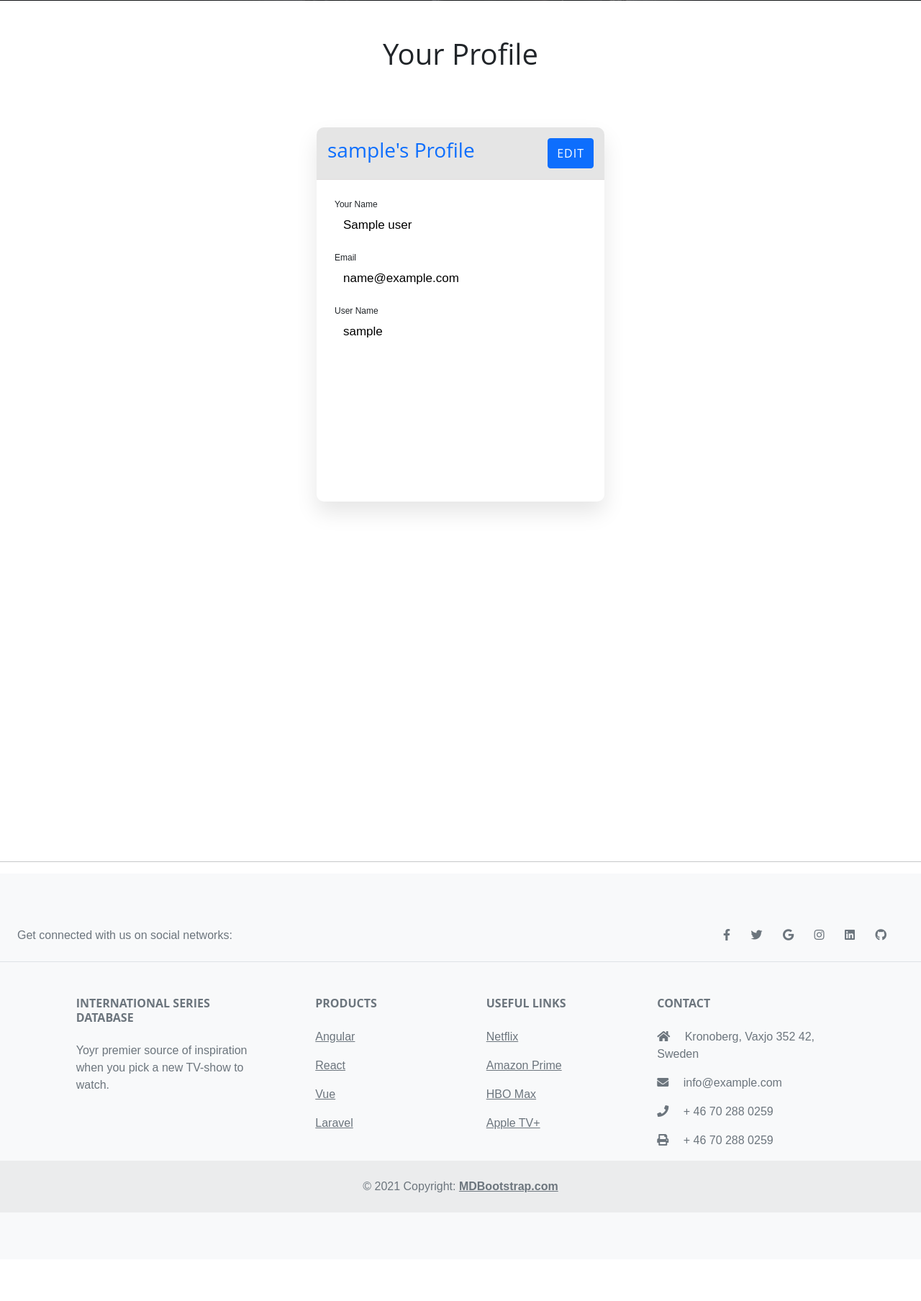
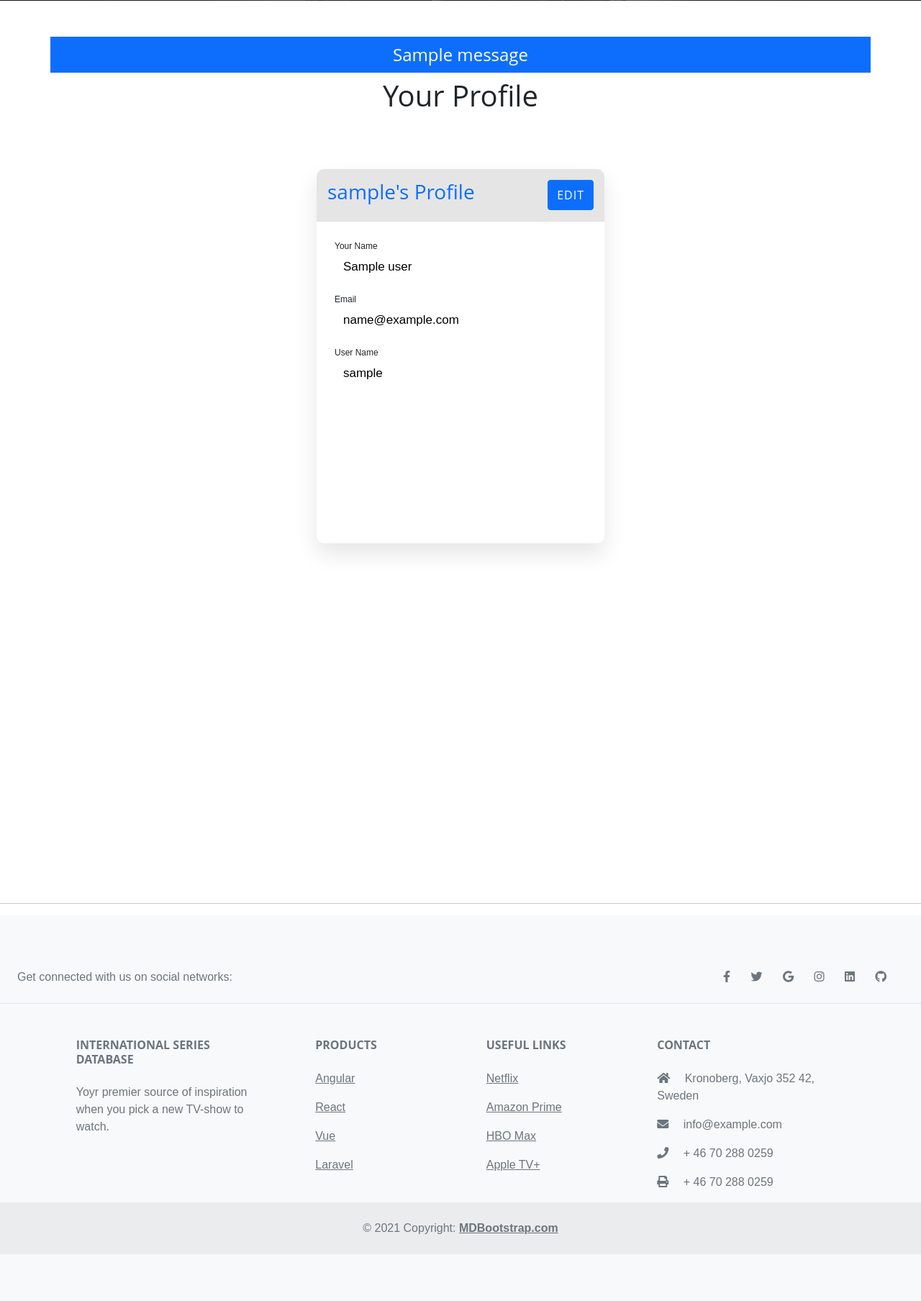
Before and after one commit to SebastianTirsen/MS-3-seriesdb, a Flask app: page /profile/1 in a window 1280 px wide. Shown: the part 627-2435 px from the top of the page at 72% size. Before the commit the page ends 2312 px from the top, so only its background shows below. Run offline with Flask 2, Linux system fonts and the light colour scheme; the visitor is signed in with stand-in values (Sample User, id 1); one stand-in notice (Sample message) is shown; a database or web service that is not in the repository returns one stand-in record (values such as "Sample title"); some libraries are stand-ins or nearby versions.

Commit message:
Added flash message to profile page.

```diff
--- a/templates/profile.html
+++ b/templates/profile.html
@@ -1,5 +1,19 @@
 {% extends "base.html" %}
 {% block content %}
+
+<section>
+    <!-- flash messages -->
+    {% with messages = get_flashed_messages() %}
+        {% if messages %}
+            {% for message in messages %}
+                <div class="row flashes">
+                    <h4 id="flash-message">{{ message }}</h4>
+                </div>
+            {% endfor %}
+        {% endif %}
+    {% endwith %}
+</section>
+
 <div id="profile-heading" class="col-lg-8 col-md-10 mx-auto">
     <h1>Your Profile</h1>
 </div>
```
